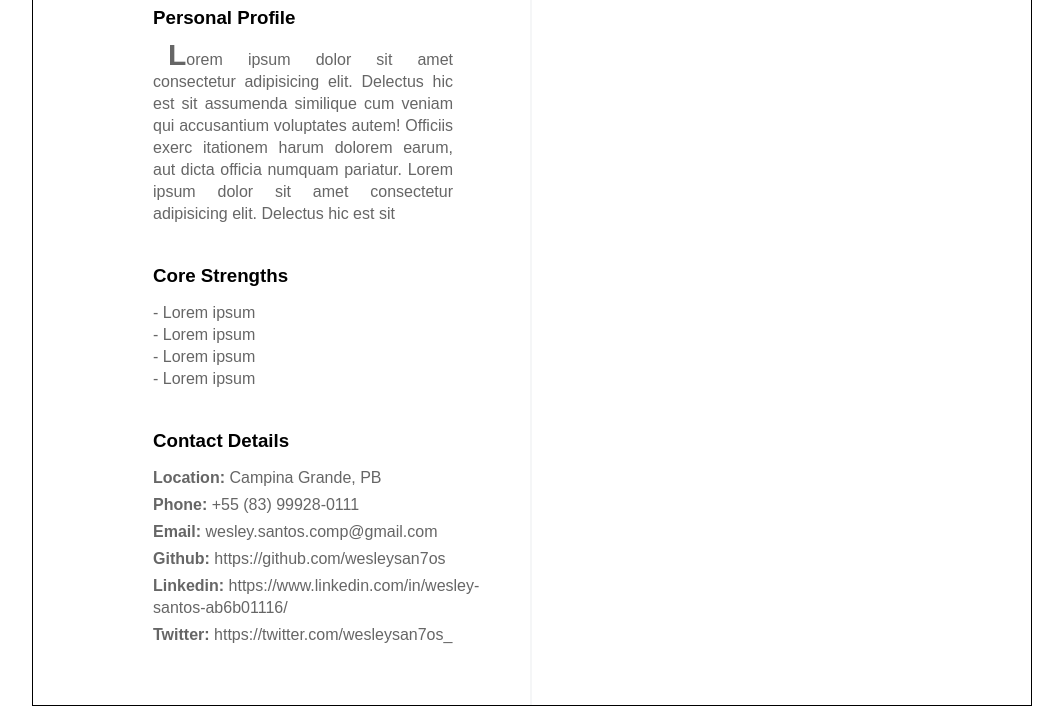
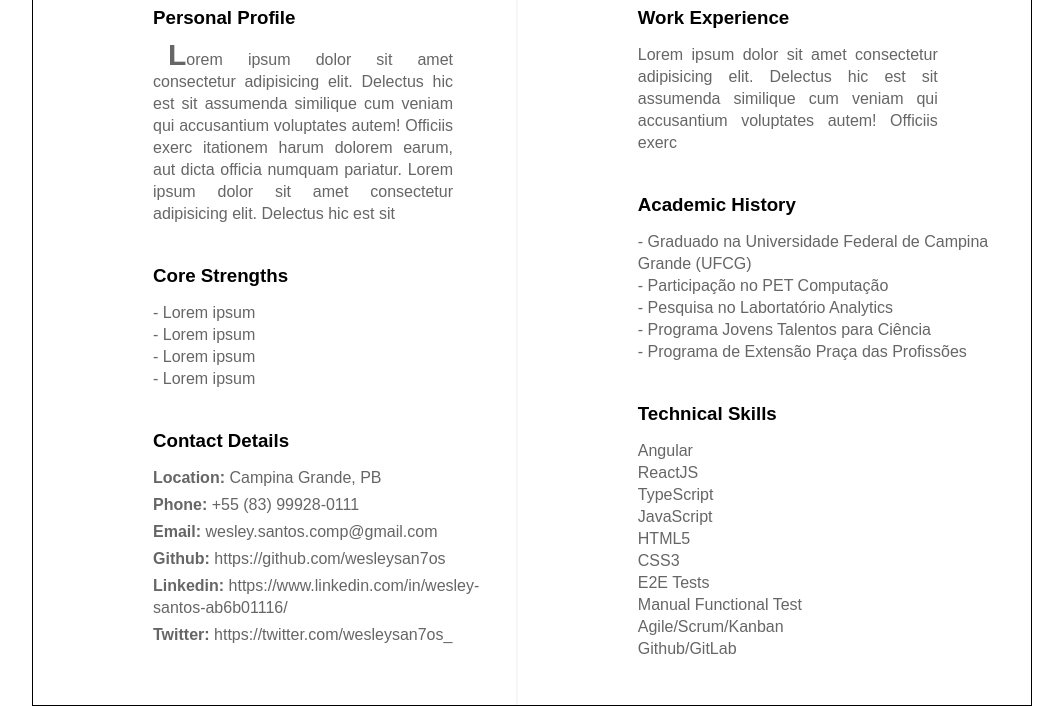
Before and after one commit to wesleysan7os/curriculo, a plain HTML site: page en-us/index.html in a window 1280 px wide. Shown: the part 296-1002 px from the top of the page, without its empty margins (108-1171 px from the left). Drawn offline with Linux system fonts and the light colour scheme.

Commit message:
finishing the english version

```diff
--- a/index.html
+++ b/en-us/index.html
@@ -18,7 +18,7 @@
     </header>
     <div class="info">
       <section class="personal-info">
-        <div class="personal-profile">
+        <article class="personal-profile">
           <h3 class="title">Personal Profile</h3>
           <p class="text">
             Lorem ipsum dolor sit amet consectetur adipisicing elit. Delectus hic est sit
@@ -26,8 +26,8 @@
             itationem harum dolorem earum, aut dicta officia numquam pariatur.
             Lorem ipsum dolor sit amet consectetur adipisicing elit. Delectus hic est sit
           </p>
-        </div>
-        <div class="core-strengths">
+        </article>
+        <article class="core-strengths">
           <h3 class="title">Core Strengths</h3>
           <ul class="strengths-list">
             <li>- Lorem ipsum</li>
@@ -35,8 +35,8 @@
             <li>- Lorem ipsum</li>
             <li>- Lorem ipsum</li>
           </ul>
-        </div>
-        <div class="contact-details">
+        </article>
+        <article class="contact-details">
           <h3 class="title">Contact Details</h3>
           <span class="contact"><b>Location:</b> Campina Grande, PB</span>
           <span class="contact"><b>Phone:</b> +55 (83) 99928-0111</span>
@@ -44,16 +44,42 @@
           <span class="contact"><b>Github:</b> <a target="_blank" href="https://github.com/wesleysan7os">https://github.com/wesleysan7os</a></span>
           <span class="contact"><b>Linkedin:</b> <a target="_blank" href="https://www.linkedin.com/in/wesley-santos-ab6b01116/">https://www.linkedin.com/in/wesley-santos-ab6b01116/</a></span>
           <span class="contact"><b>Twitter:</b> <a target="_blank" href="https://twitter.com/wesleysan7os_">https://twitter.com/wesleysan7os_</a></span>
-        </div>
+        </article>
       </section>
       <div class="vertical-line"></div>
       <section class="experience-info">
+        <article class="work-experience">
+          <h3 class="title">Work Experience</h3>
           <p class="text">
             Lorem ipsum dolor sit amet consectetur adipisicing elit. Delectus hic est sit
             assumenda similique cum veniam qui accusantium voluptates autem! Officiis exerc
-            itationem harum dolorem earum, aut dicta officia numquam pariatur.
-            Lorem ipsum dolor sit amet consectetur adipisicing elit. Delectus hic est sit
           </p>
+        </article>
+        <article class="academic-history">
+          <h3 class="title">Academic History</h3>
+          <ul class="academic-list">
+            <li>- Graduado na Universidade Federal de Campina Grande (UFCG)</li>
+            <li>- Participação no PET Computação</li>
+            <li>- Pesquisa no Labortatório Analytics</li>
+            <li>- Programa Jovens Talentos para Ciência</li>
+            <li>- Programa de Extensão Praça das Profissões</li>
+          </ul>
+        </article>
+        <article class="tecnical-skills">
+          <h3 class="title">Technical Skills</h3>
+          <ul class="technical skills">
+            <li class="skill">Angular</li>
+            <li class="skill">ReactJS</li>
+            <li class="skill">TypeScript</li>
+            <li class="skill">JavaScript</li>
+            <li class="skill">HTML5</li>
+            <li class="skill">CSS3</li>
+            <li class="skill">E2E Tests</li>
+            <li class="skill">Manual Functional Test</li>
+            <li class="skill">Agile/Scrum/Kanban</li>
+            <li class="skill">Github/GitLab</li>
+          </ul>
+        </article>
       </section>
     </div>
   </body>
--- a/styles.css
+++ b/en-us/styles.css
@@ -61,15 +61,15 @@ h3.title {
   margin-bottom: 15px;
 }
 
-.personal-info {
+.personal-info, .experience-info {
   margin-top: 100px;
 }
 
-.personal-info div {
+.personal-info article {
   margin-bottom: 40px;
 }
 
-.personal-profile .text {
+.text {
   width: 300px;
   color: #666;
   line-height: 22px;
@@ -82,7 +82,7 @@ h3.title {
   font-weight: 600;
 }
 
-.strengths-list li {
+article li {
   color: #666;
   line-height: 22px;
   text-align: start;
@@ -107,5 +107,17 @@ span a {
 }
 
 .experience-info {
-  max-width: 50%;
+  display: flex;
+  flex-direction: column;
+  width: 50%;
+  margin-left: 120px;
+  margin-top: 50px;
 }
+
+.experience-info {
+  margin-top: 100px;
+}
+
+.experience-info article {
+  margin-bottom: 40px;
+}
```
